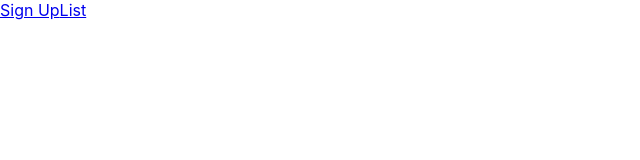
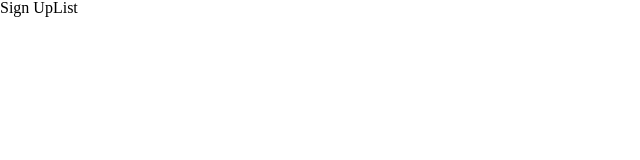
Before and after one commit to marshallku/JobKorea-test, a React (Vite) app: page / in a window 1280 px wide. Shown: the top 160 px of the page, without its empty margins (0-640 px from the left). Built offline with nearby package versions, Linux system fonts and the light colour scheme.

Commit message:
Add reset css

```diff
--- a/src/index.css
+++ b/src/index.css
@@ -1,13 +1,127 @@
-body {
+a,
+article,
+aside,
+audio,
+blockquote,
+body,
+button,
+canvas,
+code,
+div,
+em,
+embed,
+figcaption,
+figure,
+footer,
+form,
+h1,
+h2,
+h3,
+h4,
+h5,
+h6,
+header,
+html,
+i,
+iframe,
+img,
+input,
+label,
+li,
+main,
+nav,
+ol,
+output,
+p,
+pre,
+section,
+small,
+span,
+strong,
+table,
+tbody,
+td,
+textarea,
+time,
+ul,
+video {
     margin: 0;
-    font-family: -apple-system, BlinkMacSystemFont, "Segoe UI", "Roboto",
-        "Oxygen", "Ubuntu", "Cantarell", "Fira Sans", "Droid Sans",
-        "Helvetica Neue", sans-serif;
-    -webkit-font-smoothing: antialiased;
-    -moz-osx-font-smoothing: grayscale;
+    padding: 0;
+    border: 0;
+    font: inherit;
+    vertical-align: baseline;
+    background: 0;
+    color: inherit;
 }
 
-code {
-    font-family: source-code-pro, Menlo, Monaco, Consolas, "Courier New",
-        monospace;
+:focus:not(:focus-visible) {
+    outline: 0;
 }
+
+article,
+aside,
+details,
+figcaption,
+figure,
+footer,
+header,
+nav,
+section {
+    display: block;
+}
+
+body {
+    line-height: 1;
+    -webkit-text-size-adjust: none;
+    overflow-x: hidden;
+    word-break: break-all;
+}
+
+a {
+    text-decoration: none;
+}
+
+li,
+ol,
+ul {
+    list-style: none;
+}
+
+table {
+    border-collapse: collapse;
+    border-spacing: 0;
+}
+
+br {
+    color: transparent;
+}
+
+audio,
+iframe,
+img,
+svg,
+video {
+    max-width: 100%;
+}
+
+strong,
+h1,
+h2,
+h3,
+h4,
+h5,
+h6 {
+    font-weight: 700;
+}
+
+em {
+    font-style: italic;
+}
+
+*,
+::after,
+::before {
+    box-sizing: border-box;
+    scrollbar-width: thin;
+    -webkit-tap-highlight-color: transparent;
+}
```
